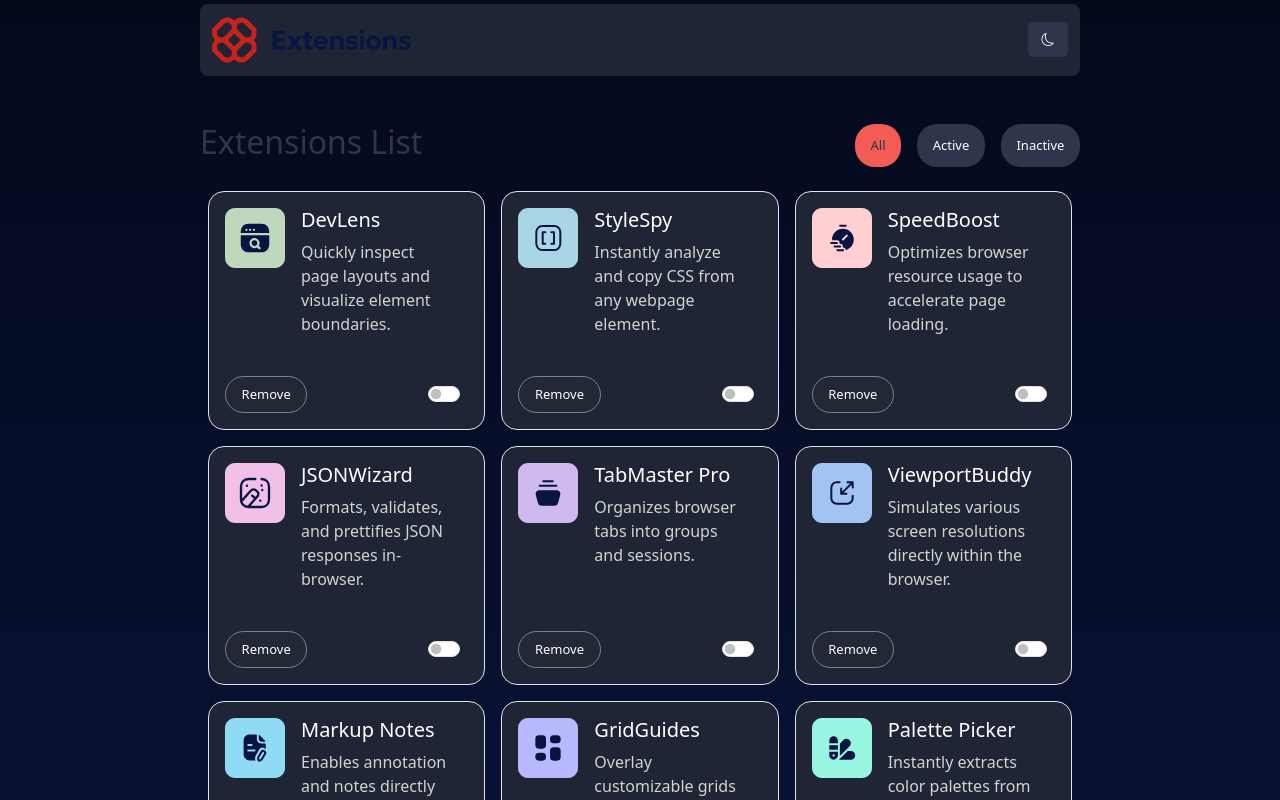
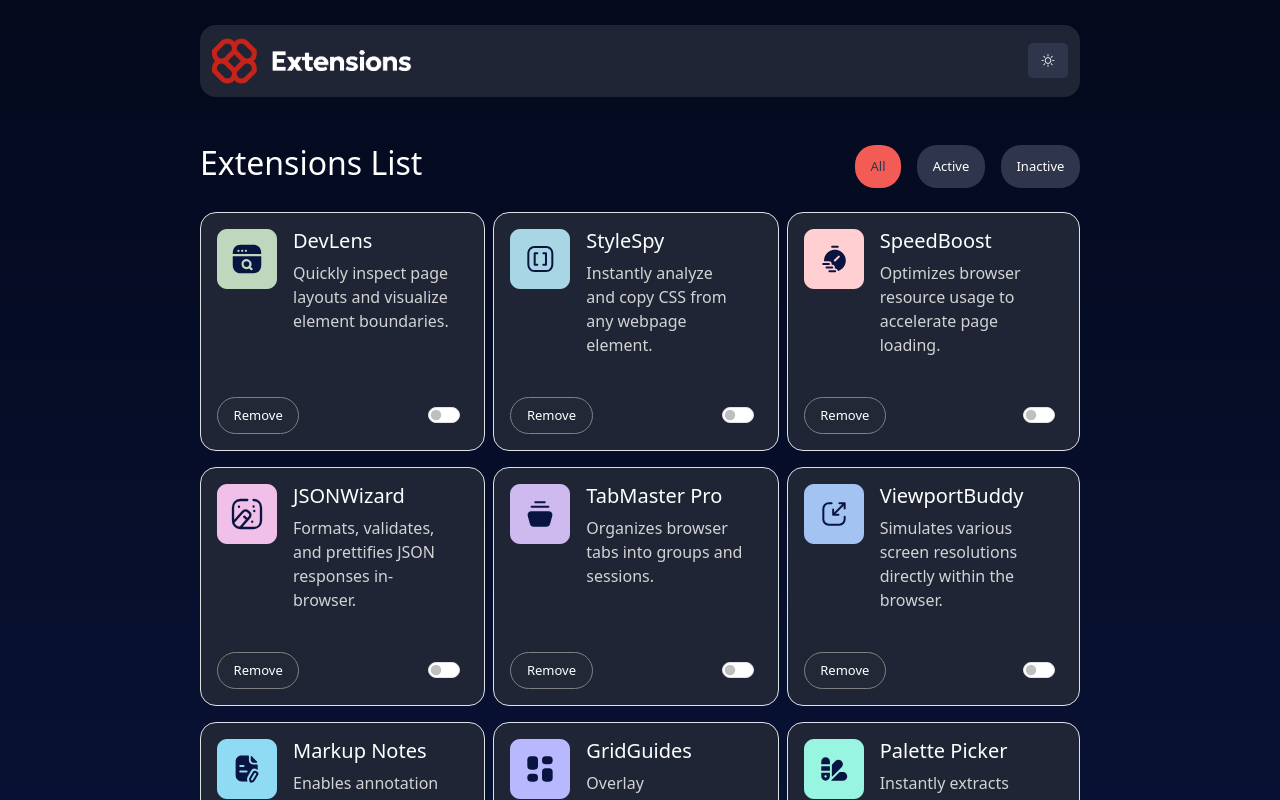
Before and after one commit to Myroslav13/ExtensionManager, a React (Vite) app: page / in a window 1280 px wide. Shown: the top 800 px of the page. Built offline with nearby package versions, Linux system fonts and the light colour scheme.

Commit message:
design done

```diff
--- a/src/App.tsx
+++ b/src/App.tsx
@@ -13,23 +13,32 @@ function App() {
       }
   }
 
+  let classNameString = "w-100 navbar navbar-expand-lg rounded-4";
+  let classNameDivMain = "mainDiv";
+
+  if(lightState === true) {
+    classNameString = "w-100 navbar navbar-expand-lg rounded-4 border lightVersion";
+    classNameDivMain = "mainDiv lightVersion";
+  }
+
   return (
-    <>
-     <nav className="mt-1 w-100 navbar navbar-expand-lg rounded-3">
+    <div className={classNameDivMain}>
+     <nav className={classNameString}>
           <div className="container-fluid">
               <a className="navbar-brand" href="#">
-                  <img src="assets/images/logo.svg" alt="logo" width="200"/>
+                  <img src={lightState === true ? "assets/images/logo.svg":"assets/images/logo-white.png"} alt="logo" width="200"/>
               </a>
               {lightState === true ?
-                  <button type="button" className="myBtn myBtnSun" onClick={handleClick}><i className="bi bi-sun"></i></button>:
-                  <button type="button" className="myBtn myBtnSun" onClick={handleClick}><i className="bi bi-moon"></i></button>
+                  <button type="button" className="myBtn myBtnSun lightVersion" onClick={handleClick}><i className="bi bi-moon"></i></button>:
+                  <button type="button" className="myBtn myBtnSun" onClick={handleClick}><i className="bi bi-sun"></i></button>
               }
 
           </div>
       </nav>
+
       <Extensions isLight={lightState}></Extensions>
       <ExtensionList isLight={lightState}></ExtensionList>
-    </>
+    </div>
   );
 }
 
--- a/src/components/ExtensionList.tsx
+++ b/src/components/ExtensionList.tsx
@@ -11,38 +11,67 @@ interface ExtensionsProps {
 
 function ExtensionList({ isLight }: ExtensionsProps) {
     const [data, setData] = useState<any[]>([]);
+    const [windowSize, setWindowSize] = useState(window.innerWidth);
 
     useEffect(() => {
         jsonFetch("/data.json").then(data => setData(data));
-    }, []);
+
+        function handleResize() {
+            setWindowSize(window.innerWidth);
+        }
+
+        window.addEventListener("resize", handleResize);
+    },
+    []);
+
+    let classNameString = "card h-100 rounded-4 border text-white";
+    let classNameToggle = "form-check-input";
+    let classNameP = "";
+    let classNameRemoveButton = "";
+
+    if(isLight === true) {
+        classNameString = "card h-100 rounded-4 border lightVersion";
+        classNameToggle = "form-check-input lightVersion";
+        classNameP = "lightVersion";
+        classNameRemoveButton = "lightVersion";
+    }
 
     return (
         <div className="container text-center mt-2">
             <div className="row">
-                {data.map((el, index) => (
-                    <div key={index} className="col-md-6 col-lg-4 mb-3 px-2">
-                        <div className="card h-100 rounded-4 border text-white">
+                {data.map((el, index) => {
+                    let marginClass = "me-2";
+
+                    if (((index + 1) % 3 === 0) && (window.innerWidth > 999)) marginClass = "";
+
+                    if (((index + 1) % 2 === 0) && ((window.innerWidth > 768) && (window.innerWidth <= 999))) marginClass = "";
+
+                    if (window.innerWidth < 768) marginClass = "";
+
+                    return (
+                    <div key={index} className={"col-md-6 col-lg-4 mb-3 p-0"}>
+                        <div className={`${classNameString} ${marginClass}`}>
                             <div className="d-flex align-items-start p-3">
                                 <img src={el.logo} className="card-img-top w-25" alt="logo" />
                                 <div className="card-body text-start pt-0">
                                     <h5 className="card-title">{el.name}</h5>
-                                    <p>{el.description}</p>
+                                    <p className={classNameP}>{el.description}</p>
                                 </div>
                             </div>
                             <div className="card-footer bg-transparent border-0 mt-auto d-flex align-items-center justify-content-between pb-3">
-                                <button type="button" className="">Remove</button>
+                                <button type="button" className={classNameRemoveButton}>Remove</button>
 
                                 <div className="form-check form-switch">
-                                    <input className="form-check-input" type="checkbox" id="flexSwitchCheckDefault"/>
+                                    <input className={classNameToggle} type="checkbox" id="flexSwitchCheckDefault"/>
                                 </div>
                             </div>
                         </div>
                     </div>
-                ))}
+                );
+                })}
             </div>
         </div>
     );
 }
 
-
 export default ExtensionList;
--- a/src/components/Extensions.tsx
+++ b/src/components/Extensions.tsx
@@ -1,30 +1,44 @@
+import { useEffect, useState } from "react";
+
 interface ExtensionsProps {
   isLight: boolean;
 }
 
 function Extensions({ isLight }: ExtensionsProps) {
+    let classNameButtonActive = "myBtn myBtnRow active";
+    let classNameButton = "myBtn myBtnRow";
+    let classNameH1 = "text-white fs-2";
+
+    if(isLight === true) {
+        classNameButtonActive = "myBtn myBtnRow active lightVersion";
+        classNameButton = "myBtn myBtnRow lightVersion";
+        classNameH1 = "fs-2 lightVersion";
+    }
+
+    const [windowSize, setWindowSize] = useState(window.innerWidth);
+
+    useEffect(() => {
+        function handleResize() {
+            setWindowSize(window.innerWidth);
+        }
+
+        window.addEventListener("resize", handleResize);
+    }, []);
+
+    let classNameDiv = "d-flex justify-content-between mt-5 mb-4";
+
+    if(windowSize < 768) {
+        classNameDiv = "d-flex justify-content-center align-items-center flex-column my-4";
+    }
+
     return (
-        <div className="d-flex justify-content-between mt-5 mb-4">
-        {
-            isLight === true ?
-            <>
-                <h1 className="text-white fs-2">Extensions List</h1>
-                <div className="d-flex gap-3">
-                    <button type="button" className="myBtn myBtnRow active">All</button>
-                    <button type="button" className="myBtn myBtnRow">Active</button>
-                    <button type="button" className="myBtn myBtnRow">Inactive</button>
-                </div>
-            </>
-            :
-            <>
-                <h1 className="fs-2" style={{color: "#2f354b"}}>Extensions List</h1>
-                <div className="d-flex gap-3">
-                    <button type="button" className="myBtn myBtnRow active">All</button>
-                    <button type="button" className="myBtn myBtnRow">Active</button>
-                    <button type="button" className="myBtn myBtnRow">Inactive</button>
-                </div>
-            </>
-        }
+        <div className={classNameDiv}>
+            <h1 className={classNameH1}>Extensions List</h1>
+            <div className="d-flex gap-3">
+                <button type="button" className={classNameButtonActive}>All</button>
+                <button type="button" className={classNameButton}>Active</button>
+                <button type="button" className={classNameButton}>Inactive</button>
+            </div>
         </div>
     );
 }
--- a/src/index.css
+++ b/src/index.css
@@ -21,22 +21,6 @@ a {
 }
 a:hover {
   color: #535bf2;
-}
-
-html {
-  background: linear-gradient(#04091c, #0a1640);
-}
-
-body {
-  background: linear-gradient(#04091c, #0a1640);
-  padding: 0px 200px;
-  margin: 0;
-}
-
-@media (max-width: 1000px) {
-  body {
-    padding: 0px 40px;
-  }
 }
 
 h1 {
@@ -80,6 +64,10 @@ button:focus-visible {
   background-color: #1f2535;
 }
 
+.navbar.lightVersion, .card.lightVersion{
+  background-color: white;
+}
+
 a {
   cursor: default;
 }
@@ -96,9 +84,21 @@ button {
   font-size: small;
 }
 
+button.lightVersion {
+  color: #222836;
+  background-color: white;
+  border: 1px solid gray;
+}
+
 button:hover {
   background-color: #f35c55;
   color: #222836;
+  border: 1px solid transparent
+}
+
+button.lightVersion:hover {
+  background-color: red;
+  color: white;
   border: 1px solid transparent
 }
 
@@ -107,9 +107,18 @@ p{
   margin-bottom: 0;
 }
 
+p.lightVersion{
+  color: gray;
+}
+
 .form-switch .form-check-input:checked {
   background-color: #f35c55;
   border-color: #f35c55;
+}
+
+.form-switch .form-check-input.lightVersion:checked {
+  background-color: red;
+  border-color: red;
 }
 
 .myBtn {
@@ -123,6 +132,12 @@ p{
 
 .myBtnSun {
   width: 40px;
+}
+
+.myBtn.lightVersion {
+  background-color: #eeeeec;
+  color: #222836;
+  border: 1px solid transparent;
 }
 
 .myBtnRow {
@@ -139,3 +154,18 @@ p{
   color: white;
   border: none;
 }
+
+h1.lightVersion {
+  color: #04113b;
+}
+
+.mainDiv {
+  background: linear-gradient(#04091c, #0a1640);
+  width: 100%;
+  padding: 25px 200px 0px 200px;
+  margin: 0;
+}
+
+.mainDiv.lightVersion {
+  background: #ebf4fb;
+}
```
Also changed, not shown: public/assets/images/logo-white.png (added).
